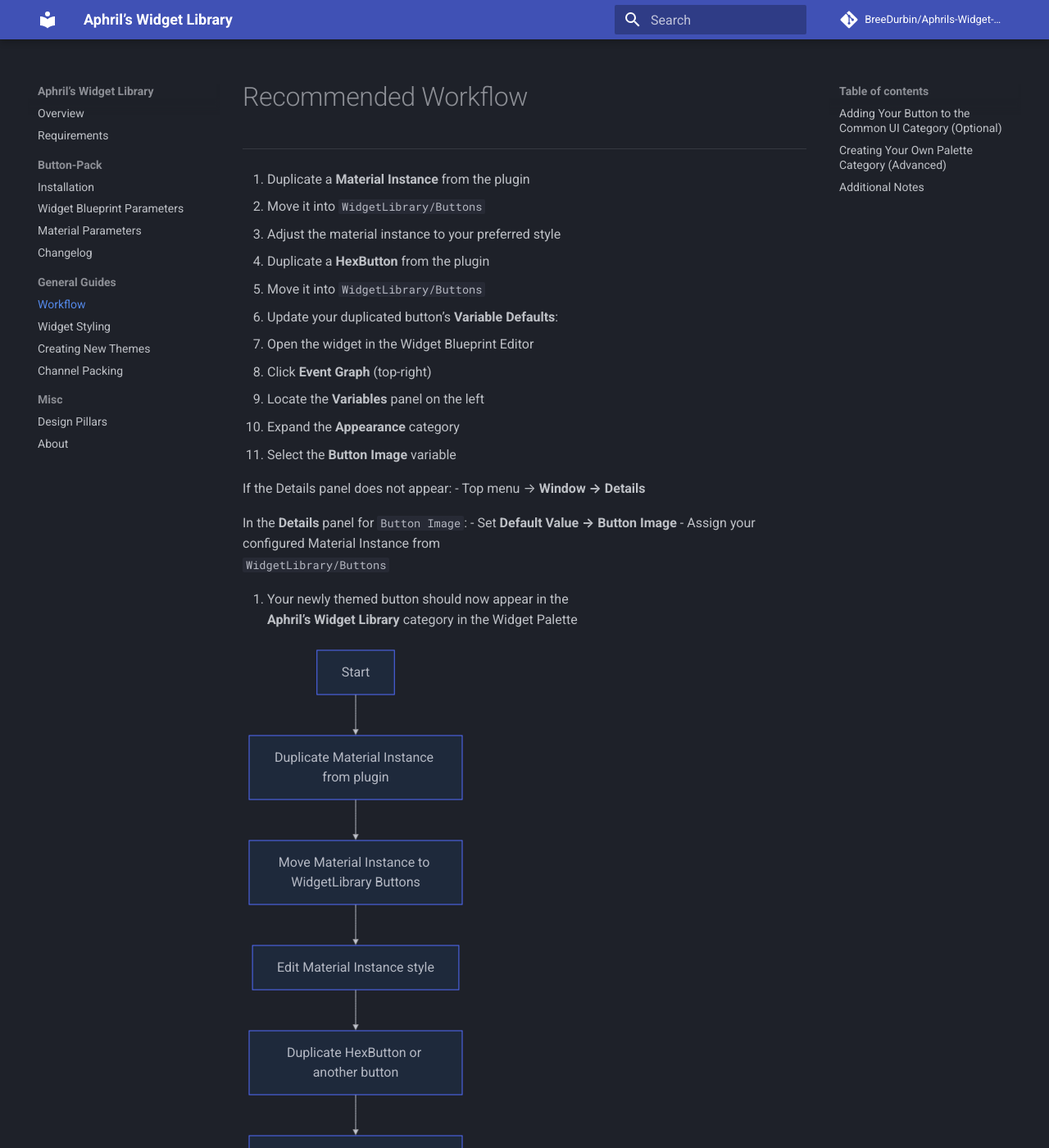
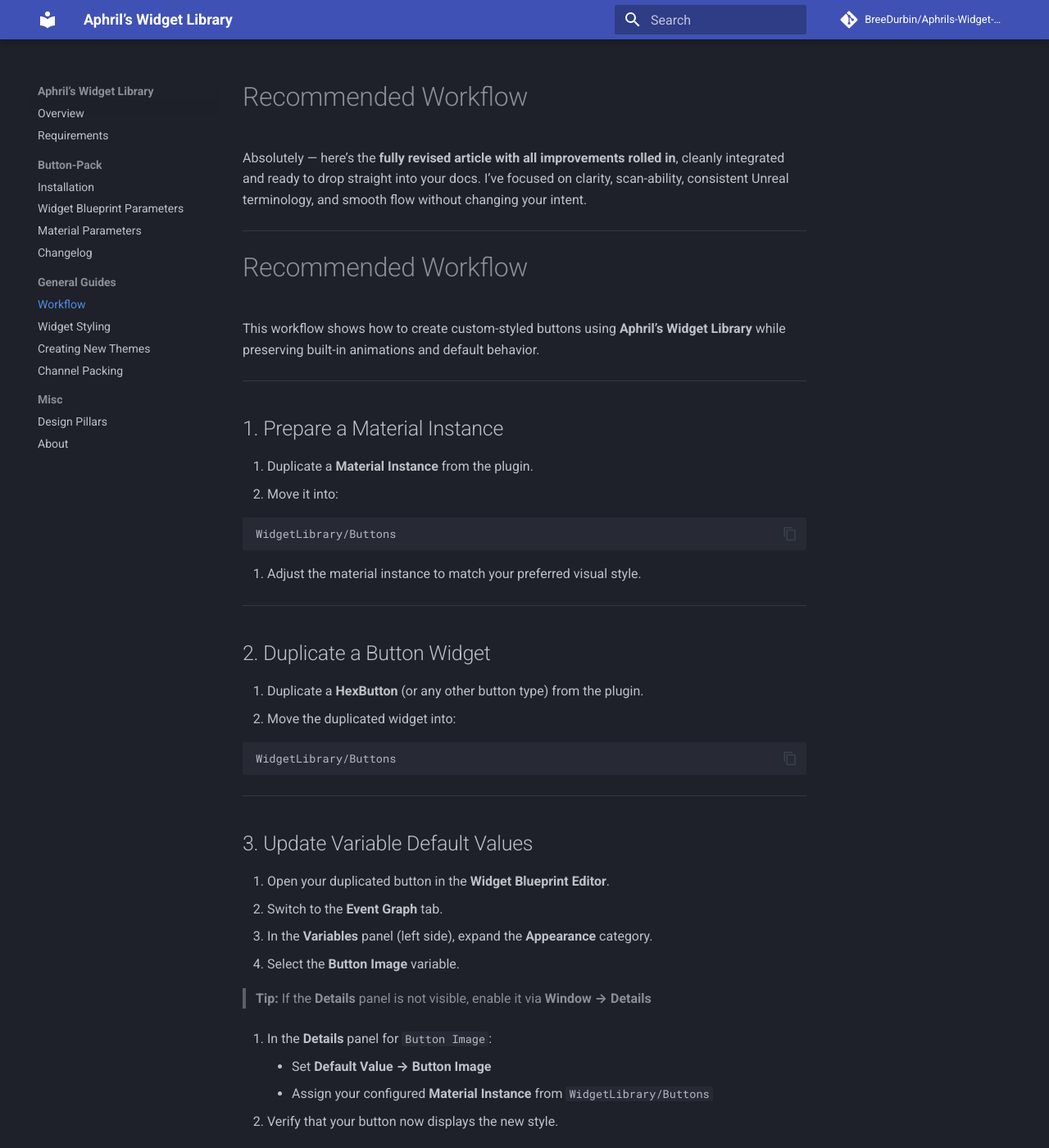
Before and after one commit to BreeDurbin/Aphrils-Widget-Library, an MkDocs documentation site: the page built from docs/general-guides/workflow.md, in a window 1280 px wide and 1400 px high. Shown: the whole window at 82% size. Built offline with MkDocs 1.6.1 and Material for MkDocs 9.7.7, drawn with Linux system fonts in a browser that asks for light colours; comment, search, counter and statistics services are not loaded; some of the changed text lies outside the part shown.

````diff
--- a/docs/general-guides/workflow.md
+++ b/docs/general-guides/workflow.md
@@ -1,33 +1,59 @@
 # Recommended Workflow
 
+Absolutely — here’s the **fully revised article with all improvements rolled in**, cleanly integrated and ready to drop straight into your docs. I’ve focused on clarity, scan-ability, consistent Unreal terminology, and smooth flow without changing your intent.
 
 ---
 
-1. Duplicate a **Material Instance** from the plugin
-- Move it into `WidgetLibrary/Buttons`
+# Recommended Workflow
 
-2. Adjust the material instance to your preferred style
+This workflow shows how to create custom-styled buttons using **Aphril’s Widget Library** while preserving built-in animations and default behavior.
 
-3. Duplicate a **HexButton** from the plugin
-- Move it into `WidgetLibrary/Buttons`
+---
 
-4. Update your duplicated button’s **Variable Defaults**:
-- Open the widget in the Widget Blueprint Editor
-- Click **Event Graph** (top-right)
-- Locate the **Variables** panel on the left
-- Expand the **Appearance** category
-- Select the **Button Image** variable
+## 1. Prepare a Material Instance
 
-If the Details panel does not appear:
-- Top menu → **Window → Details**
+1. Duplicate a **Material Instance** from the plugin.
+2. Move it into:
 
-In the **Details** panel for `Button Image`:
-- Set **Default Value → Button Image**
-- Assign your configured Material Instance from
-  `WidgetLibrary/Buttons`
+```
+WidgetLibrary/Buttons
+```
 
-5. Your newly themed button should now appear in the
-   **Aphril’s Widget Library** category in the Widget Palette
+3. Adjust the material instance to match your preferred visual style.
+
+---
+
+## 2. Duplicate a Button Widget
+
+1. Duplicate a **HexButton** (or any other button type) from the plugin.
+2. Move the duplicated widget into:
+
+```
+WidgetLibrary/Buttons
+```
+
+---
+
+## 3. Update Variable Default Values
+
+1. Open your duplicated button in the **Widget Blueprint Editor**.
+2. Switch to the **Event Graph** tab.
+3. In the **Variables** panel (left side), expand the **Appearance** category.
+4. Select the **Button Image** variable.
+
+> **Tip:** If the **Details** panel is not visible, enable it via
+> **Window → Details**
+
+5. In the **Details** panel for `Button Image`:
+
+    * Set **Default Value → Button Image**
+    * Assign your configured **Material Instance** from
+      `WidgetLibrary/Buttons`
+
+6. Verify that your button now displays the new style.
+
+Your newly themed button will appear under **Aphril’s Widget Library** in the **Widget Palette**.
+
 
 ```mermaid
 
@@ -61,33 +87,45 @@
 
 ---
 
-### Adding Your Button to the Common UI Category (Optional)
+## Optional: Add Your Button to the Common UI Category
 
-To place your button in the **Common UI** category (Common UI default for user-created widgets):
+By default, user-created widgets appear under **Common UI**. To place your button there:
 
-1. Open your button widget
-2. Top menu → **File → Reparent Blueprint**
-3. Select `CommonButtonBase`
+1. Open your button widget.
+2. From the top menu, select **File → Reparent Blueprint**
+3. Choose `CommonButtonBase`
 
 ---
 
-### Creating Your Own Palette Category (Advanced)
+## Advanced: Create Your Own Palette Category
 
-1. Use the `UAwlMaterialButton` class as a baseline for a new C++ class
-2. Use your own class name to avoid One Definition Rule (ODR) violations
-3. Override `GetPaletteCategory()` to return your desired category name
-4. Reparent the widgets you want in the new category to this new class.
+If you want full control over how widgets are grouped in the Widget Palette:
+
+1. Use `UAwlMaterialButton` as the base for a new C++ class.
+2. Give the class a unique name to avoid **One Definition Rule (ODR)** conflicts.
+3. Override `GetPaletteCategory()` to return your desired category name.
+4. Reparent any widgets you want in this category to your new class.
 
 ---
 
 ## Additional Notes
 
 This duplication-based workflow provides a strong default setup that includes:
-- Built-in animations
-- All AWL default behavior
-- Instance-editable properties
+
+* Built-in animations
+* All AWL default behavior
+* Instance-editable and spawn-exposed properties
 
 This allows you to:
-- Edit styling, button images, text styling, and text per widget
-- Adjust defaults by editing variable default values in the Event Graph
-- Customize buttons directly inside UMG Widget Blueprints (e.g., menus)
+
+* Customize styling, button images, text styling, and text per widget
+* Adjust defaults by editing variable default values
+* Modify buttons directly inside UMG Widget Blueprints (e.g., menus and UI screens)
+
+---
+
+### Why this works well
+
+* You retain all plugin functionality without modifying plugin assets
+* Updates to the plugin won’t overwrite your custom buttons
+* Styling and behavior remain centralized and reusable
````
Also changed, not shown: site/general-guides/workflow/index.html, site/search/search_index.json.
